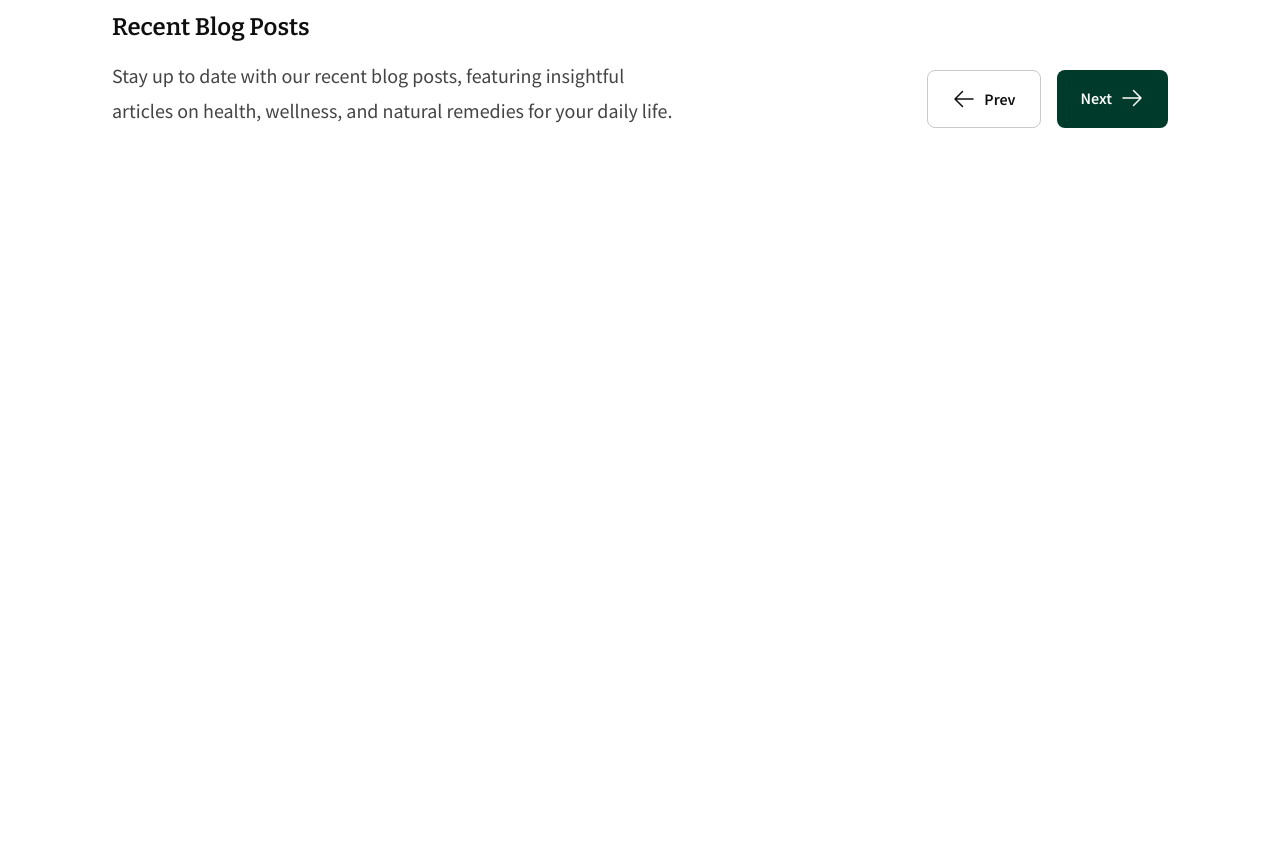
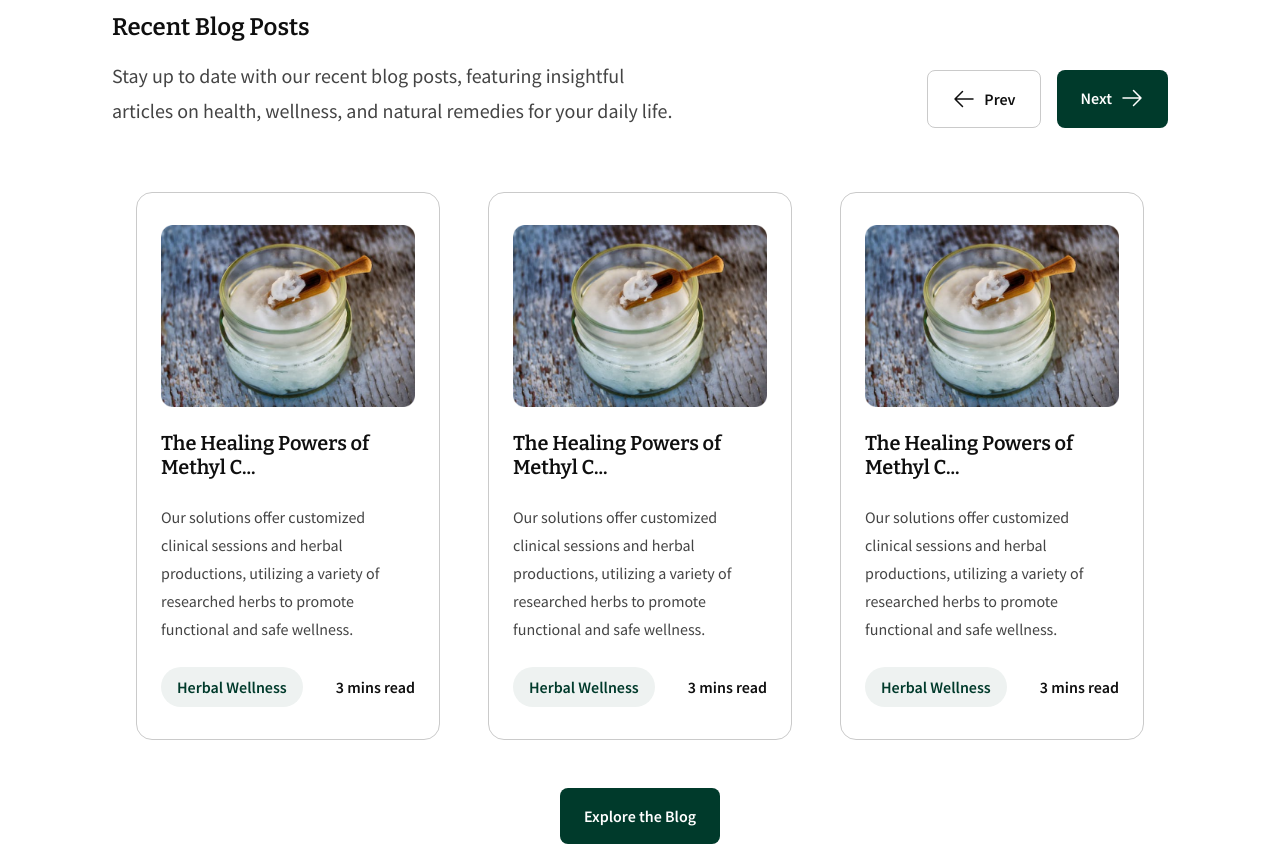
Before and after one commit to howardotuya/salym-wellness-center, a Next.js app: page / in a window 1280 px wide. Shown: the part 3940-4784 px from the top of the page. Before the commit the page ends 4068 px from the top, so only its background shows below. Built offline with nearby package versions, Linux system fonts and the light colour scheme.

Commit message:
finished the blog, entering the newsletter section

```diff
--- a/app/globals.css
+++ b/app/globals.css
@@ -33,6 +33,10 @@ body {
 
 .grn-110 {
   color: #000C09;
+}
+
+.grn-60 {
+  color: #003A2B;
 }
 
 .bg-grn-60 { /* Initially hide the popup */
@@ -83,8 +87,6 @@ line-height: 24px;
   font-family: 'Source Sans Pro', sans-serif;
   font-weight: 600;
 }
-
-
 .Hothers {
   font-size: 14px;
   line-height: 20px;
@@ -171,6 +173,18 @@ line-height: 28px;
   background-color: #003A2B;
   color: white;
 }
+.buttonO3 {
+  border-radius: 8px;
+  padding: 16px 24px;
+  border: 1px solid #CACACA;
+  color: #0F0F0F;
+}
+.buttonM3 {
+  border-radius: 8px;
+  padding: 16px 24px;
+  background-color: #003A2B;
+  color: white;
+}
 .buttonM:hover {
   background-color: #003024;
   border: none;
@@ -236,7 +250,6 @@ nav {
   overflow: hidden;
   position: relative;
 }
-
 #slideshow {
   display: flex;
   transition: transform 0.8s ease-in-out;
@@ -244,19 +257,62 @@ nav {
   width: 100%;
   justify-content: space-between;
 }
-
-
+#mslideshow-container {
+  width: 100%;
+  overflow: hidden;
+  position: relative;
+}
+#mslideshow {
+  display: flex;
+  transition: transform 0.8s ease-in-out;
+  flex-direction: column;
+  gap: 24px;
+  width: 100%;
+  justify-content: space-between;
+}
 .slid {
   flex: 0 0 100%;
 }
-
 .slid > img {
   width: 100%;
+}
+.slidx {
+  flex: 0 0 100%;
+}
+.slidx > img {
+  width: 100%;
+}
+.bic {
+  padding: 16px;
+  border: 1px solid #CACACA;
+  border-radius: 16px;
 }
 
 @media only screen and (min-width: 765px) {
 
+  .bic {
+    padding: 32px 24px;
+    border: 1px solid #CACACA;
+    border-radius: 16px;
+  }
+  #mslideshow-container {
+    width: 100%;
+    overflow: hidden;
+    position: relative;
+  }
+  #mslideshow {
+    display: flex;
+    transition: transform 0.8s ease-in-out;
+    flex-direction: row;
+    gap: 0;
+    width: 100%;
+    justify-content: space-between;
+  }
   .slid {
+    flex: 0 0 calc(100% / 3);
+  }
+
+  .slidx {
     flex: 0 0 calc(100% / 3);
   }
 
--- a/app/page.js
+++ b/app/page.js
@@ -28,12 +28,14 @@ useEffect(() => {
   const nextBtnn = document.getElementById("nextBtnn");
   const slideContainer = document.getElementsByClassName("slid")[0];
   const slideWidth = slideContainer.clientWidth; // Width of each slide
+  const mslideshow = document.getElementById("mslideshow");
+  const mslideContainer = document.getElementsByClassName("slidx")[0];
+  const mslideWidth = mslideContainer.clientWidth; // Width of each slide
+  const prevBtnnn = document.getElementById("prevBtnnn");
+  const nextBtnnn = document.getElementById("nextBtnnn");
 
   let currentPosition = 0;
-  // nextBtnn.classList.add('buttonM2');
-  // prevBtnn.classList.add('buttonO2');
-  // nextBtnn.classList.remove('buttonO2');
-  // prevBtnn.classList.remove('buttonO2')
+  let mcurrentPosition = 0;
 
   prevBtn.addEventListener("click", () => {
     currentPosition += slideWidth * 3;
@@ -81,6 +83,31 @@ useEffect(() => {
     slideshow.style.transform = `translateX(${currentPosition}px)`;
     prevBtnn.classList.remove('buttonO2');
     prevBtnn.classList.add('buttonM2');
+  });
+
+  prevBtnnn.addEventListener("click", () => {
+    mcurrentPosition += mslideWidth * 3;
+    if (mcurrentPosition > 0) {
+      mcurrentPosition = 0;
+      prevBtnnn.classList.remove('buttonM3');
+      prevBtnnn.classList.add('buttonO3');
+    }
+    mslideshow.style.transform = `translateX(${mcurrentPosition}px)`;
+    nextBtnnn.classList.remove('buttonO3');
+    nextBtnnn.classList.add('buttonM3');
+  });
+
+  nextBtnnn.addEventListener("click", () => {
+    mcurrentPosition -= mslideWidth * 3;
+    const maxPosition = -(mslideWidth * (mslideshow.childElementCount - 3));
+    if (mcurrentPosition < maxPosition) {
+      mcurrentPosition = maxPosition;
+      nextBtnnn.classList.remove('buttonM3');
+      nextBtnnn.classList.add('buttonO3');
+    }
+    mslideshow.style.transform = `translateX(${mcurrentPosition}px)`;
+    prevBtnnn.classList.remove('buttonO3');
+    prevBtnnn.classList.add('buttonM3');
   });
 }, []);
 
@@ -410,14 +437,14 @@ useEffect(() => {
                 <p class="B5 md:hidden block black7 max-w-xl ">Stay up to date with our recent blog posts, featuring insightful articles on health, wellness, and natural remedies for your daily life.</p>
               </div>
             </div>
-            <div class="hidden md:flex flex-row gap-4">
-                <button id="prevBtn" class="buttonO hidden md:flex gap-2 H6">
+              <div class="hidden md:flex flex-row gap-4">
+                <button id="prevBtnnn" class="buttonO3 hidden md:flex gap-2 H6">
                 <svg xmlns="http://www.w3.org/2000/svg" fill="none" viewBox="0 0 24 24" stroke-width="1.5" stroke="currentColor" class="w-6 h-6">
                   <path stroke-linecap="round" stroke-linejoin="round" d="M10.5 19.5L3 12m0 0l7.5-7.5M3 12h18" />
                 </svg>
                 Prev
                 </button>
-                <button id="nextBtn" class="buttonM hidden md:flex gap-2 H6">
+                <button id="nextBtnnn" class="buttonM3 hidden md:flex gap-2 H6">
                   Next
                   <svg xmlns="http://www.w3.org/2000/svg" fill="none" viewBox="0 0 24 24" stroke-width="1.5" stroke="currentColor" class="w-6 h-6">
                     <path stroke-linecap="round" stroke-linejoin="round" d="M13.5 4.5L21 12m0 0l-7.5 7.5M21 12H3" />
@@ -426,14 +453,80 @@ useEffect(() => {
               </div>
           </div>
 
-          <div>
-            <div>
-              <div></div>
-              <div></div>
-              <div></div>
-              <div></div>
+          <div id="slideshow-container" class="pt-8 md:pt-16">
+              <div id="mslideshow">
+                  <div class="slidx md:px-6">
+                    <div class="bic flex gap-4 md:gap-6 flex-col p-4 md:py-8 md:px-6">
+                      <img class="H4 text-center hidden md:block self-center" src='/blogimg.png' priority quality={100} unoptimized={true} />
+                      <img class="H4 text-center md:hidden block self-center" src='/blogimg.png' priority quality={100} unoptimized={true} />
+                      <h4 class="H5 hidden md:block">The Healing Powers of Methyl C...</h4>
+                      <h4 class="H6 md:hidden block">The Healing Powers of Methyl C...</h4>
+                      <p class="B4 hidden md:block black7 max-w-2xl">Our solutions offer customized clinical sessions and herbal productions, utilizing a variety of researched herbs to promote functional and safe wellness.</p>
+                      <p class="B5 md:hidden block black7 max-w-2xl ">Our solutions offer customized clinical sessions and herbal productions, utilizing a variety of researched herbs to promote functional and safe wellness.</p>
+                      <div class="flex justify-between items-center">
+                        <span class="grn-10 grn-60 H6 hidden md:block py-2 px-4 rounded-full ">Herbal Wellness</span>
+                        <span class=" md:hidden block grn-10 grn-60 subH py-2 px-4 rounded-full">Herbal Wellness</span>
+                        <p class="H6 hidden md:block"> 3 mins read</p>
+                        <p class="subH md:hidden block"> 3 mins read</p>
+                      </div>
+                    </div>
+                  </div>
+                  <div class="slidx md:px-6">
+                    <div class="bic flex gap-4 md:gap-6 flex-col p-4 md:py-8 md:px-6">
+                      <img class="H4 text-center hidden md:block self-center" src='/blogimg.png' priority quality={100} unoptimized={true} />
+                      <img class="H4 text-center md:hidden block self-center" src='/blogimg.png' priority quality={100} unoptimized={true} />
+                      <h4 class="H5 hidden md:block">The Healing Powers of Methyl C...</h4>
+                      <h4 class="H6 md:hidden block">The Healing Powers of Methyl C...</h4>
+                      <p class="B4 hidden md:block black7 max-w-2xl">Our solutions offer customized clinical sessions and herbal productions, utilizing a variety of researched herbs to promote functional and safe wellness.</p>
+                      <p class="B5 md:hidden block black7 max-w-2xl ">Our solutions offer customized clinical sessions and herbal productions, utilizing a variety of researched herbs to promote functional and safe wellness.</p>
+                      <div class="flex justify-between items-center">
+                        <span class="grn-10 grn-60 H6 hidden md:block py-2 px-4 rounded-full ">Herbal Wellness</span>
+                        <span class=" md:hidden block grn-10 grn-60 subH py-2 px-4 rounded-full">Herbal Wellness</span>
+                        <p class="H6 hidden md:block"> 3 mins read</p>
+                        <p class="subH md:hidden block"> 3 mins read</p>
+                      </div>
+                    </div>
+                  </div>
+                  <div class="slidx md:px-6">
+                    <div class="bic flex gap-4 md:gap-6 flex-col p-4 md:py-8 md:px-6">
+                      <img class="H4 text-center hidden md:block self-center" src='/blogimg.png' priority quality={100} unoptimized={true} />
+                      <img class="H4 text-center md:hidden block self-center" src='/blogimg.png' priority quality={100} unoptimized={true} />
+                      <h4 class="H5 hidden md:block">The Healing Powers of Methyl C...</h4>
+                      <h4 class="H6 md:hidden block">The Healing Powers of Methyl C...</h4>
+                      <p class="B4 hidden md:block black7 max-w-2xl">Our solutions offer customized clinical sessions and herbal productions, utilizing a variety of researched herbs to promote functional and safe wellness.</p>
+                      <p class="B5 md:hidden block black7 max-w-2xl ">Our solutions offer customized clinical sessions and herbal productions, utilizing a variety of researched herbs to promote functional and safe wellness.</p>
+                      <div class="flex justify-between items-center">
+                        <span class="grn-10 grn-60 H6 hidden md:block py-2 px-4 rounded-full ">Herbal Wellness</span>
+                        <span class=" md:hidden block grn-10 grn-60 subH py-2 px-4 rounded-full">Herbal Wellness</span>
+                        <p class="H6 hidden md:block"> 3 mins read</p>
+                        <p class="subH md:hidden block"> 3 mins read</p>
+                      </div>
+                    </div>
+                  </div>
+                  <div class="slidx md:px-6">
+                    <div class="bic flex gap-4 md:gap-6 flex-col p-4 md:py-8 md:px-6">
+                      <img class="H4 text-center hidden md:block self-center" src='/blogimg.png' priority quality={100} unoptimized={true} />
+                      <img class="H4 text-center md:hidden block self-center" src='/blogimg.png' priority quality={100} unoptimized={true} />
+                      <h4 class="H5 hidden md:block">The Healing Powers of Methyl C...</h4>
+                      <h4 class="H6 md:hidden block">The Healing Powers of Methyl C...</h4>
+                      <p class="B4 hidden md:block black7 max-w-2xl">Our solutions offer customized clinical sessions and herbal productions, utilizing a variety of researched herbs to promote functional and safe wellness.</p>
+                      <p class="B5 md:hidden block black7 max-w-2xl ">Our solutions offer customized clinical sessions and herbal productions, utilizing a variety of researched herbs to promote functional and safe wellness.</p>
+                      <div class="flex justify-between items-center">
+                        <span class="grn-10 grn-60 H6 hidden md:block py-2 px-4 rounded-full ">Herbal Wellness</span>
+                        <span class=" md:hidden block grn-10 grn-60 subH py-2 px-4 rounded-full">Herbal Wellness</span>
+                        <p class="H6 hidden md:block"> 3 mins read</p>
+                        <p class="subH md:hidden block"> 3 mins read</p>
+                      </div>
+                    </div>
+                  </div>
             </div>
           </div>
+
+
+          <div class="md:pt-12 pt-6 flex md:justify-center gap-6">
+              <button class="buttonM hidden md:block H6">Explore the Blog</button>
+              <button class="buttonM md:hidden block subH">Explore the Blog</button>
+            </div>
         </section>
 
 
```
